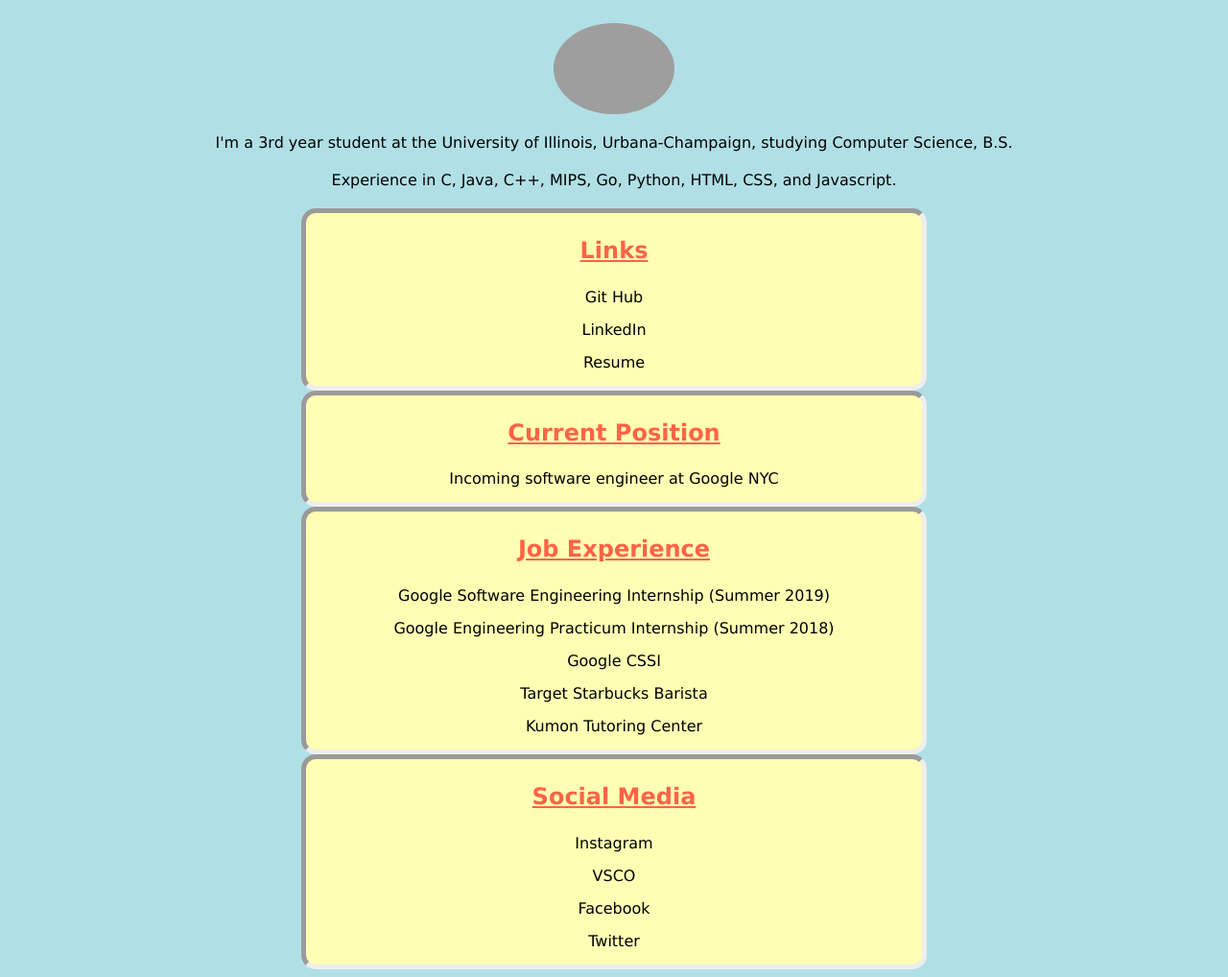
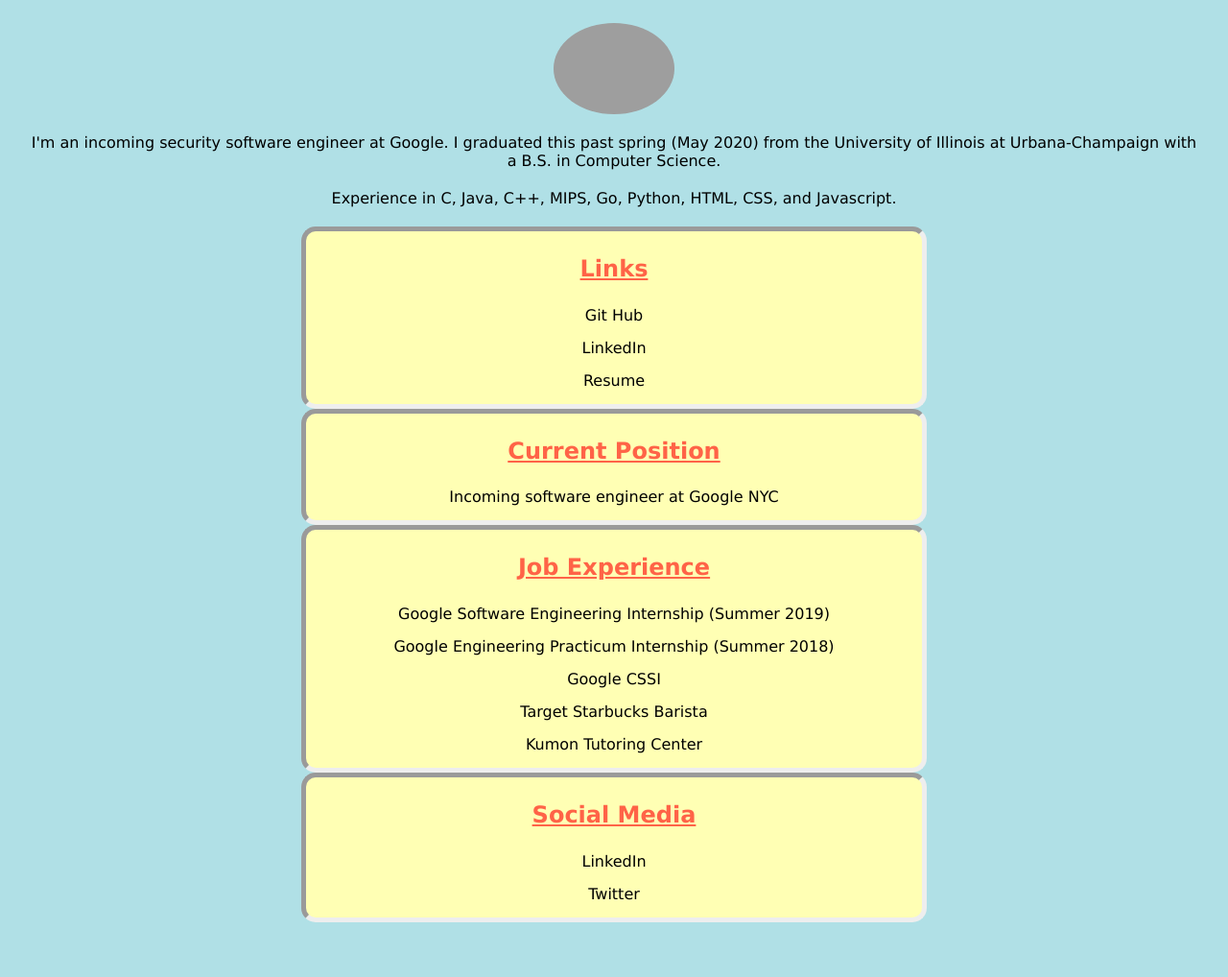
Before and after one commit to amelialutz9/amelialutz9.github.io, a plain HTML site: page index.html in a window 1280 px wide. Shown: the part 100-1118 px from the top of the page at 96% size. After the commit the page ends 1069 px from the top, so only its background shows below. Drawn offline with Linux system fonts and the light colour scheme; grey boxes are pictures that could not be loaded.

Commit message:
Update index.html
updated content

```diff
--- a/index.html
+++ b/index.html
@@ -7,7 +7,11 @@
 <body>
   	<h1>Amelia Lutz</h1>
 	<img src="https://scontent-ort2-2.xx.fbcdn.net/v/t1.0-9/67384061_2867210956684725_5814107540811677696_n.jpg?_nc_cat=107&_nc_sid=7aed08&_nc_ohc=D_y5WAKHtpgAX-28q0q&_nc_ht=scontent-ort2-2.xx&oh=512d963989d18f19338319fa3abf4a98&oe=5F1FB3E5" />
-	<p>I'm a 3rd year student at the <a href="http://illinois.edu">University of Illinois, Urbana-Champaign</a>, studying Computer Science, B.S.</p>
+	<p>
+		I'm an incoming security software engineer at Google. I graduated this past spring (May 2020) from the
+		<a href="http://illinois.edu">University of Illinois at Urbana-Champaign</a>
+		with a B.S. in Computer Science.
+	</p>
 	<p>Experience in C, Java, C++, MIPS, Go, Python, HTML, CSS, and Javascript.</p>
   	<ul><h2>Links</h2>
     		<li class="item"><a target="blank" href="https://github.com/amelialutz9">Git Hub</a></li>
@@ -25,9 +29,7 @@
     		<li class="item"><a target="blank" href="https://www.kumon.com/mundelein-south-vernon-hills">Kumon Tutoring Center</a></li>
   	</ul>
   	<ul><h2>Social Media</h2>
-    		<li class="item"><a target="blank" href="https://www.instagram.com/amelialutz9/">Instagram</a></li>
-    		<li class="item"><a target="blank" href="http://vsco.co/amilichach/images/1">VSCO</a></li>
-    		<li class="item"><a target="blank" href="https://www.facebook.com/amelia.lutz.9">Facebook</a></li>
+    		<li class="item"><a target="blank" href="https://www.linkedin.com/in/amelia-lutz/">LinkedIn</a></li>
     		<li class="item"><a target="blank" href="https://twitter.com/amelialutz9">Twitter</a></li>
   	</ul>
 </body>
```
